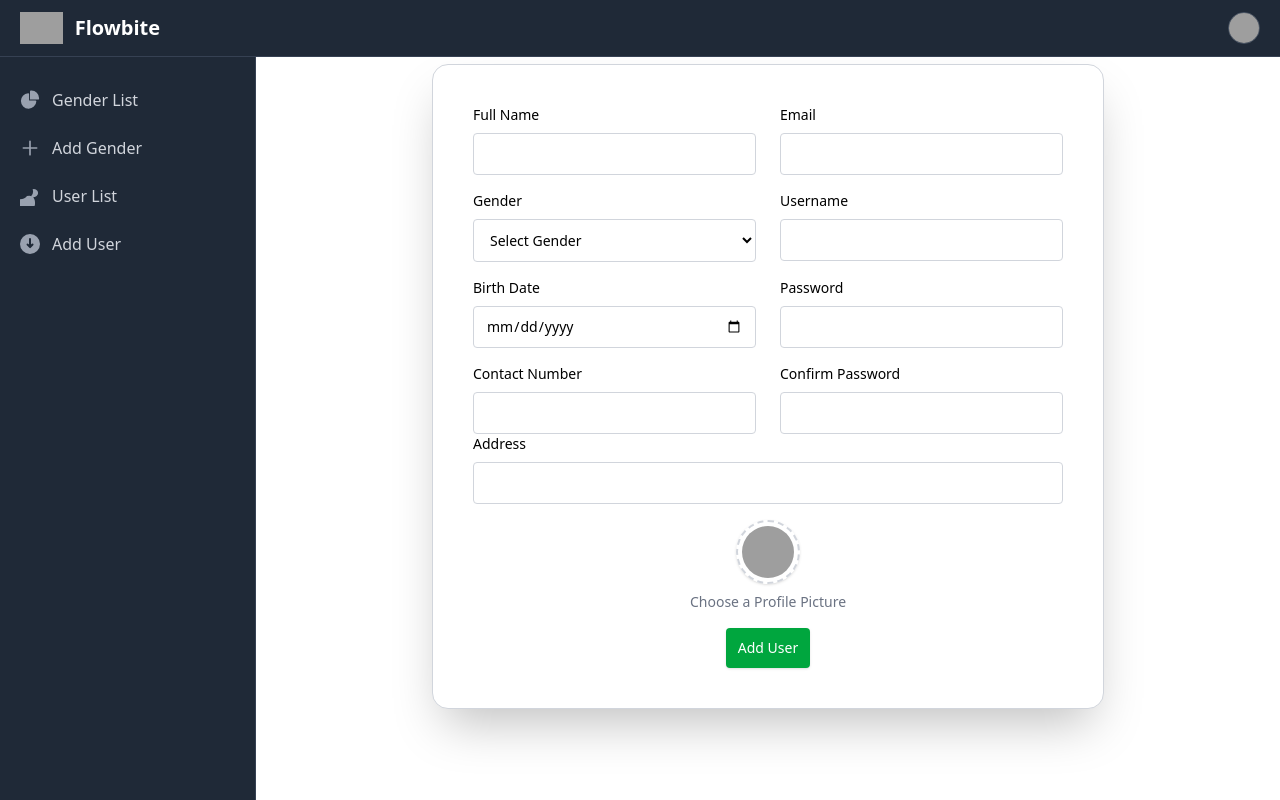
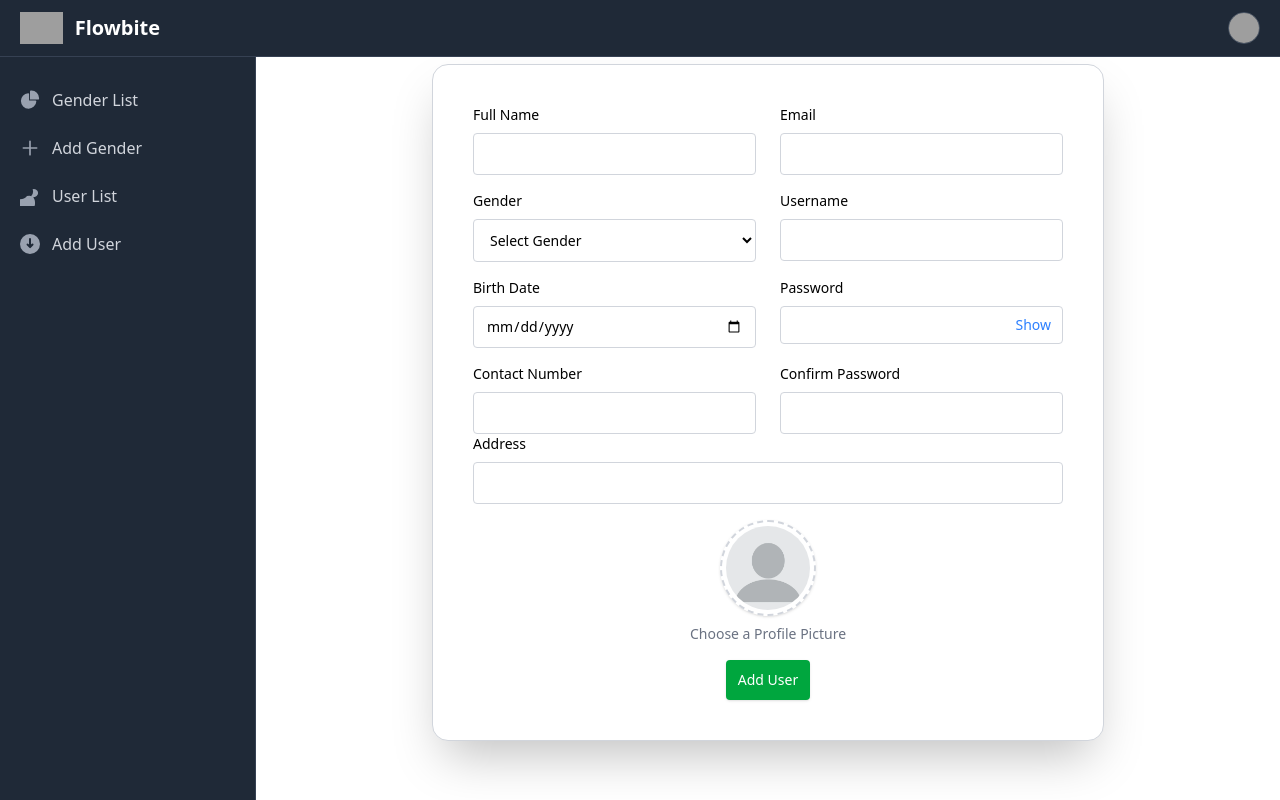
Before and after one commit to John-Israel/Sir-Joven, a Django app: page /users/add in a window 1280 px wide. Run offline with Django 4.2, Linux system fonts and the light colour scheme; data that the repository does not hold is empty; grey boxes are pictures that could not be loaded.

Commit message:
final final update for tommorow

```diff
--- a/crud/models.py
+++ b/crud/models.py
@@ -22,6 +22,6 @@ class Users(models.Model):
     email = models.CharField(max_length=128, blank=True)
     username = models.CharField(max_length=64, blank=False, unique=True)
     password = models.CharField(max_length=255, blank=False)
-    profile_pic = models.ImageField(upload_to='profile_pics/', blank=False, unique=True)
+    profile_pic = models.ImageField(upload_to='profile_pics/', blank=False, unique=False, default='profile_pics/default_profile_pic.png')
     created_at = models.DateTimeField(auto_now_add=True)
     updated_at = models.DateTimeField(auto_now=True)
--- a/crud/static/css/output.css
+++ b/crud/static/css/output.css
@@ -16,7 +16,6 @@
     --color-green-700: oklch(52.7% 0.154 150.069);
     --color-cyan-400: oklch(78.9% 0.154 211.53);
     --color-cyan-500: oklch(71.5% 0.143 215.221);
-    --color-blue-100: oklch(93.2% 0.032 255.585);
     --color-blue-500: oklch(62.3% 0.214 259.815);
     --color-blue-600: oklch(54.6% 0.245 262.881);
     --color-blue-700: oklch(48.8% 0.243 264.376);
@@ -254,8 +253,17 @@
   .top-0 {
     top: calc(var(--spacing) * 0);
   }
+  .top-1 {
+    top: calc(var(--spacing) * 1);
+  }
+  .top-1\/2 {
+    top: calc(1 / 2 * 100%);
+  }
   .top-5 {
     top: calc(var(--spacing) * 5);
+  }
+  .right-3 {
+    right: calc(var(--spacing) * 3);
   }
   .right-5 {
     right: calc(var(--spacing) * 5);
@@ -474,6 +506,14 @@
     --tw-translate-x: -100%;
     translate: var(--tw-translate-x) var(--tw-translate-y);
   }
+  .-translate-y-1 {
+    --tw-translate-y: calc(var(--spacing) * -1);
+    translate: var(--tw-translate-x) var(--tw-translate-y);
+  }
+  .-translate-y-1\/2 {
+    --tw-translate-y: calc(calc(1 / 2 * 100%) * -1);
+    translate: var(--tw-translate-x) var(--tw-translate-y);
+  }
   .translate-y-0 {
     --tw-translate-y: calc(var(--spacing) * 0);
     translate: var(--tw-translate-x) var(--tw-translate-y);
@@ -778,6 +827,9 @@
   .pt-20 {
     padding-top: calc(var(--spacing) * 20);
   }
+  .pr-16 {
+    padding-right: calc(var(--spacing) * 16);
+  }
   .pb-4 {
     padding-bottom: calc(var(--spacing) * 4);
   }
@@ -835,6 +890,12 @@
   }
   .text-black {
     color: var(--color-black);
+  }
+  .text-blue-500 {
+    color: var(--color-blue-500);
+  }
+  .text-blue-600 {
+    color: var(--color-blue-600);
   }
   .text-cyan-400 {
     color: var(--color-cyan-400);
@@ -1052,6 +1113,13 @@
       }
     }
   }
+  .hover\:text-blue-700 {
+    &:hover {
+      @media (hover: hover) {
+        color: var(--color-blue-700);
+      }
+    }
+  }
   .hover\:text-gray-900 {
     &:hover {
       @media (hover: hover) {
--- a/crud/templates/users/DeleteUser.html
+++ b/crud/templates/users/DeleteUser.html
@@ -9,8 +9,6 @@
   <form action="/users/delete/{{ user.user_id }}" method="post">
     {% csrf_token %}
     <div class="mx-auto w-full md:w-1/3 mb-2">
-
-      <!-- Profile Picture -->
       <div class="flex flex-col items-center mb-4">
         {% if user.profile_pic %}
           <img src="{{ user.profile_pic.url }}" alt="Profile Picture" class="w-24 h-24 rounded-full object-cover border border-gray-300 mb-2"/>
@@ -21,8 +19,6 @@
         {% endif %}
         <p class="text-sm font-semibold">{{ user.full_name }}</p>
       </div>
-
-      <!-- Confirmation Text -->
       <p class="text-center text-sm font-medium mb-4">Do you want to delete this user?</p>
 
       <div class="flex justify-end">
--- a/crud/templates/users/addUser.html
+++ b/crud/templates/users/addUser.html
@@ -39,7 +39,12 @@
                     </div>
                     <div>
                         <label for="password" class="block text-sm font-medium mb-2">Password</label>
-                        <input type="password" class="bg-white px-3 py-2.5 border border-gray-300 text-black block text-sm rounded-sm w-full focus:outline-none focus:ring-blue-600 focus:border-blue-600" name="password" id="password" required />
+                        <div class="relative w-full">
+                            <input type="password" class="w-full border border-gray-300 rounded-sm px-3 py-2 pr-16 text-sm focus:outline-none focus:ring-blue-600 focus:border-blue-600" name="password" id="password" required />
+                            <button onclick="togglePassword()" id="showPassword" class="absolute right-3 top-1/2 -translate-y-1/2 text-sm text-blue-500 hover:text-blue-700 font-medium">
+                            Show
+                            </button>
+                        </div>
                     </div>
 
                     <div>
@@ -58,9 +63,9 @@
                 <div>
                     <label for="profile_pic" class="cursor-pointer flex flex-col items-center mt-4 mb-4">
                         {% if user.profile_pic %}
-                            <img src="{{ user.profile_pic.url }}" alt="Current Profile Picture" id="preview_img" class="w-24 h-24 rounded-full object-cover mb-2 border-2 border-gray-300 shadow-md ring-2 ring-offset-2 ring-gray-200"/>
+                            <img src="{{ user.profile_pic.url }}" alt="Current Profile Picture" id="preview_img" class="w-32 h-32 rounded-full object-cover mb-2 border-2 border-gray-300 shadow-md ring-2 ring-offset-2 ring-gray-200"/>
                         {% else %}
-                            <img src="upload-icon.png" alt="Upload" id="preview_img" class="w-16 h-16 mb-2 border-2 border-dashed border-gray-300 shadow-sm rounded-full p-1"/>
+                            <img src="/media/profile_pics/default_profile_pic.png" alt="Upload" id="preview_img" class="w-24 h-24 mb-2 border-2 border-dashed border-gray-300 shadow-sm rounded-full p-1"/>
                         {% endif %}
                         <span class="text-sm text-gray-500">Choose a Profile Picture</span>
                     </label>
@@ -114,6 +119,17 @@
             reader.readAsDataURL(file);
         }
     });
+
+    //show password method
+    let visible = false;
+    function togglePassword() {
+        visible = !visible;
+        const input = document.getElementById('password');
+        const btn = document.getElementById('showPassword');
+        input.type = visible ? 'text' : 'password';
+        btn.setAttribute('aria-label', visible ? 'Hide Password' : 'Show Password');
+        btn.textContext = visible ? 'Hide' : 'Show';
+    }
 </script>
 
 {% endblock 'content' %}
--- a/crud/views.py
+++ b/crud/views.py
@@ -95,7 +95,7 @@ def add_user(request):
             email = request.POST.get('email')
             username = request.POST.get('username')
             password = request.POST.get('password')
-            profilePic = request.FILES.get('profile_pic', 'None')
+            profilePic = request.FILES.get('profile_pic')
             confirmPassword = request.POST.get('confirm_password')
 
             if password != confirmPassword:
@@ -114,7 +114,7 @@ def add_user(request):
                contact_number=contactNumber,
                email=email,
                username=username,
-               profile_pic=profilePic,
+               profile_pic=profilePic if profilePic else 'profile_pics/default_profile_pic.png',
                password=password
             ).save()
 
```
Also changed, not shown: other parts of crud/static/css/output.css (+41 -0 lines), crud/templates/gender/Genderlist.html (+2 -9 lines), crud/templates/gender/addgender.html (+2 -5 lines), crud/templates/users/usersList.html (+4 -7 lines), crud/migrations/0001_initial.py, media/profile_pics/default_profile_pic.png (added), media/profile_pics/default_profile_pic_FQP5JrC.png (added).
